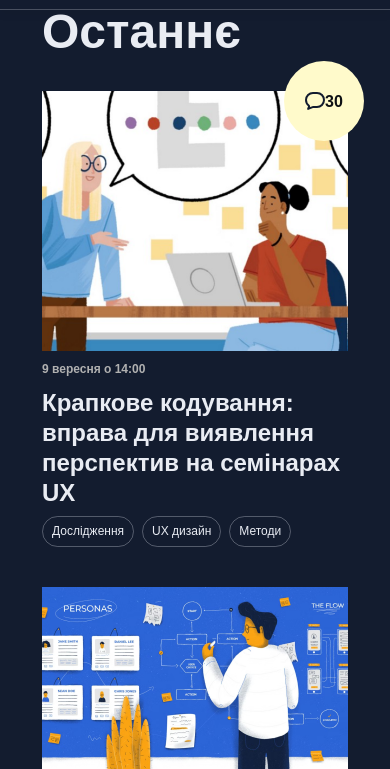
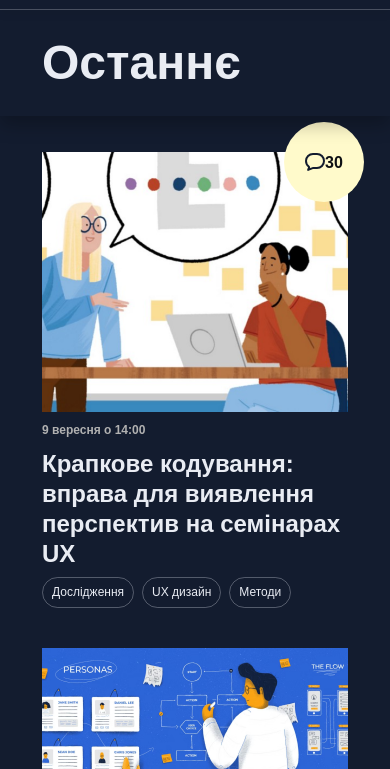
Before and after one commit to kotter-man/Progect_3, a website: page Index.html in a window 390 px wide. Shown: the part 75-844 px from the top of the page. Drawn offline with nearby package versions, Linux system fonts and the light colour scheme; files that its build step writes are made by us from their sources.

```diff
--- a/script.js
+++ b/script.js
@@ -1,18 +1,44 @@
 const HEADER_HEIGHT_PIXELS = 81;
+const TOTAL_HEIGHT_OF_STICKY_HEADER_PIXELS = 110;
 
 window.addEventListener('scroll', () => {
     Array.from(document.getElementsByClassName('section-grid')).forEach(function (section) {
         let sectionPosition = section.getBoundingClientRect();
-        let sectionHeader = section.getElementsByClassName('section-header');
 
-        if (!sectionHeader.length) {
+        let sectionHeader = section.querySelector('.section-header:not(.sticky)');
+        let sectionHeaderPosition = sectionHeader.getBoundingClientRect();
+        let stickyHeader = sectionHeader.parentElement.querySelector('.section-header.sticky') ?? null;
+
+        let stickyHeaderShouldBeAdded = !stickyHeader
+            && sectionHeaderPosition.top < HEADER_HEIGHT_PIXELS
+            && sectionPosition.bottom >= HEADER_HEIGHT_PIXELS;
+
+        let stickyHeaderShouldBeRemoved = stickyHeader
+            && (sectionHeaderPosition.top >= HEADER_HEIGHT_PIXELS || sectionPosition.bottom < HEADER_HEIGHT_PIXELS);
+
+        let stickyHeaderCreated = false;
+
+        if (stickyHeaderShouldBeAdded) {
+            stickyHeader = sectionHeader.cloneNode(true);
+            stickyHeader.classList.add('sticky');
+            stickyHeaderCreated = true;
+        }
+
+        if (stickyHeaderShouldBeRemoved) {
+            stickyHeader.remove();
+
             return;
         }
 
-        sectionHeader = sectionHeader[0];
+        let stickyHeaderShouldBeRepositioned = stickyHeader
+            && sectionPosition.bottom <= HEADER_HEIGHT_PIXELS + TOTAL_HEIGHT_OF_STICKY_HEADER_PIXELS;
 
-        sectionPosition.top < HEADER_HEIGHT_PIXELS
-            ? sectionHeader.classList.add('sticky')
-            : sectionHeader.classList.remove('sticky');
+        if (stickyHeaderShouldBeRepositioned) {
+            stickyHeader.style.top = `${sectionPosition.bottom - TOTAL_HEIGHT_OF_STICKY_HEADER_PIXELS}px`
+        }
+
+        if (stickyHeaderCreated) {
+            sectionHeader.parentElement.prepend(stickyHeader);
+        }
     })
 })
--- a/src/style.scss
+++ b/src/style.scss
@@ -286,12 +286,12 @@
     right: -16px;
     z-index: 30;
     background-color: #FFFACB;
-    padding: 16;
+    padding: 16px;
     border-radius: 9000px;
 
     .counter {
         font-size: 16px;
-        line-height: 1,3125;
+        line-height: 1.3125;
         font-weight: 700;
         color: #0E1014;
     }
@@ -314,8 +314,6 @@
         margin: 0;
 
         .article-grid {
-                padding-top: 29px;
-                margin-bottom: 32px;
 
             article {
 
@@ -325,32 +323,23 @@
             }
         }
 
+        .section-header {
+            padding-top: 32px;
+            padding-bottom: 29px;
 
-        .section-header.sticky {
+            &.sticky {
                 background-color:#131C2F;
-            box-shadow: 0px 9px 17px rgba(0, 0, 0, 0.25);
+                box-shadow: 0 9px 17px rgba(0, 0, 0, 0.25);
                 padding-top: 29px;
                 padding-bottom: 26px;
-            position: sticky;
+                position: fixed;
                 top: 81px;
                 z-index: 70;
-            margin: 0 calc((100% - 100vw) / 2 + 9px);
-        }
-
-            &:first-child {
-                padding-top: 29px;
-            }
-
-            &:last-child {
-
-                .article-grid {
-                    padding-bottom: 0;
+                width: 100%;
+                left: 0;
             }
         }
-
-
     }
-
 }
 
 @media screen and (max-width: 768px) {
@@ -407,5 +396,4 @@
 
 
     }
-
 }
```
Also changed, not shown: styles/style.css (deleted), 2 other files. Lines whose indentation alone changed are shown as unchanged.
